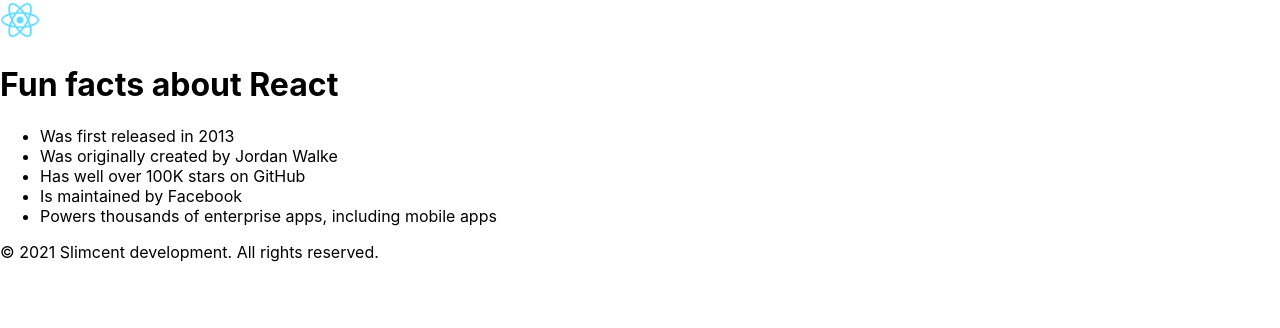
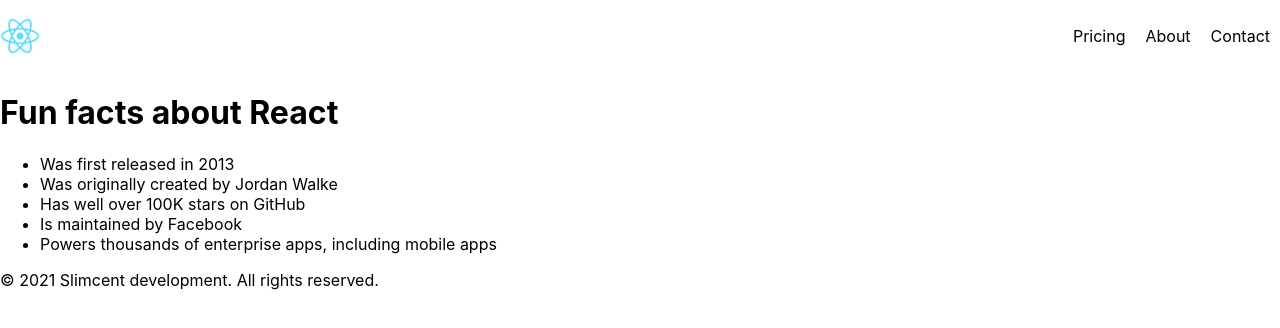
Before and after one commit to Slimcent/StaticPage, a React (Create React App) app: page / in a window 1280 px wide. Shown: the top 328 px of the page. Built offline with nearby package versions, Linux system fonts and the light colour scheme.

Commit message:
Added menu items and styled them with flexbox

```diff
--- a/src/App.css
+++ b/src/App.css
@@ -1,38 +1,26 @@
-.App {
-  text-align: center;
+.nav{
+  display: flex;
+  justify-content: space-between;
+  align-items: center;
 }
 
-.App-logo {
-  height: 40vmin;
-  pointer-events: none;
+.nav-items{
+  list-style-type: none;
+  display: flex;
 }
 
-@media (prefers-reduced-motion: no-preference) {
-  .App-logo {
-    animation: App-logo-spin infinite 20s linear;
-  }
+.nav-items > li {
+  padding: 10px;
+}
+
+.nav-logo{
+  width: 40px;
 }
 
 .App-header {
   background-color: #282c34;
-  min-height: 100vh;
-  display: flex;
-  flex-direction: column;
-  align-items: center;
-  justify-content: center;
-  font-size: calc(10px + 2vmin);
-  color: white;
 }
 
 .App-link {
   color: #61dafb;
 }
-
-@keyframes App-logo-spin {
-  from {
-    transform: rotate(0deg);
-  }
-  to {
-    transform: rotate(360deg);
-  }
-}
--- a/src/components/Header.js
+++ b/src/components/Header.js
@@ -1,8 +1,13 @@
 export default function Header() {
     return (
         <header>
-            <nav>
-                <img src="../logo192.png" width="40px" />
+            <nav className="nav">
+                <img src="../logo192.png" className="nav-logo" />
+                <ul className="nav-items">
+                    <li>Pricing</li>
+                    <li>About</li>
+                    <li>Contact</li>
+                </ul>
             </nav>
         </header>
     )
```
